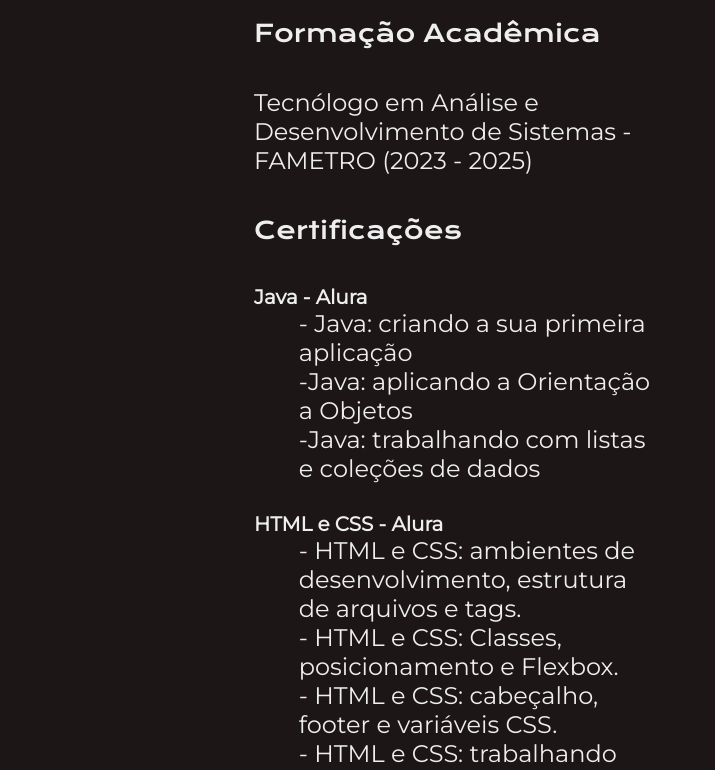
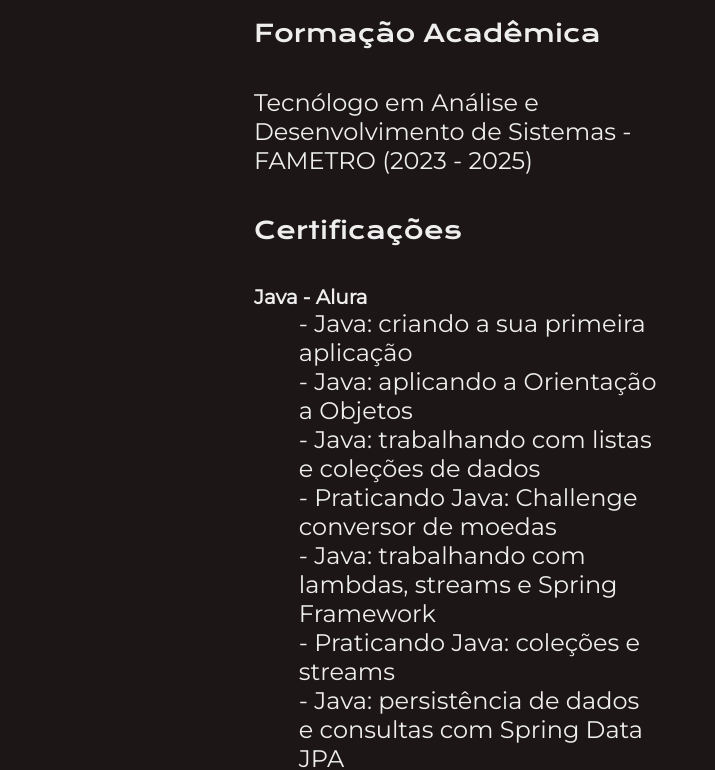
Before and after one commit to CalebeLouGer/portifolio, a plain HTML site: page public/curriculo.html in a window 1280 px wide. Shown: the part 186-956 px from the top of the page, without its empty margins (162-877 px from the left). Drawn offline with nearby package versions, Linux system fonts and the light colour scheme.

Commit message:
Adição de Novas Certificações

```diff
--- a/public/curriculo.html
+++ b/public/curriculo.html
@@ -33,8 +33,12 @@
                     <h5 class="container__apresentacao">Java - Alura</h5>
                     <div class="apresentacao__certificados">
                         <li><a class="apresentacao__certificados__link" href="https://cursos.alura.com.br/certificate/e5d6db71-4fa8-4deb-a7b7-0b771232e4c3"> Java: criando a sua primeira aplicação</a></li>
-                        <li><a class="apresentacao__certificados__link" href="https://cursos.alura.com.br/certificate/0ef7bbd2-955c-43d5-a499-834437b6185b">Java: aplicando a Orientação a Objetos</a></li>
-                        <li><a class="apresentacao__certificados__link" href="https://cursos.alura.com.br/certificate/49d5e12d-cee3-442c-a513-75aa0c489ee3">Java: trabalhando com listas e coleções de dados</a></li>
+                        <li><a class="apresentacao__certificados__link" href="https://cursos.alura.com.br/certificate/0ef7bbd2-955c-43d5-a499-834437b6185b"> Java: aplicando a Orientação a Objetos</a></li>
+                        <li><a class="apresentacao__certificados__link" href="https://cursos.alura.com.br/certificate/49d5e12d-cee3-442c-a513-75aa0c489ee3"> Java: trabalhando com listas e coleções de dados</a></li>
+                        <li><a class="apresentacao__certificados__link" href="https://cursos.alura.com.br/certificate/a2171f80-b2e8-4c54-92df-11d762325824"> Praticando Java: Challenge conversor de moedas</a></li>
+                        <li><a class="apresentacao__certificados__link" href="https://cursos.alura.com.br/certificate/190de08d-f810-42cb-98a9-9c55330e8926"> Java: trabalhando com lambdas, streams e Spring Framework</a></li>
+                        <li><a class="apresentacao__certificados__link" href="https://cursos.alura.com.br/certificate/54e9946a-bb46-4b83-9502-30ce476337e3"> Praticando Java: coleções e streams</a></li>
+                        <li><a class="apresentacao__certificados__link" href="https://cursos.alura.com.br/certificate/ba33c0d2-e6f8-4f67-b93a-290798f88283"> Java: persistência de dados e consultas com Spring Data JPA</a></li>
                     </div>
                     <br>
                     <h5 class="container__apresentacao">HTML e CSS - Alura</h5>
```
